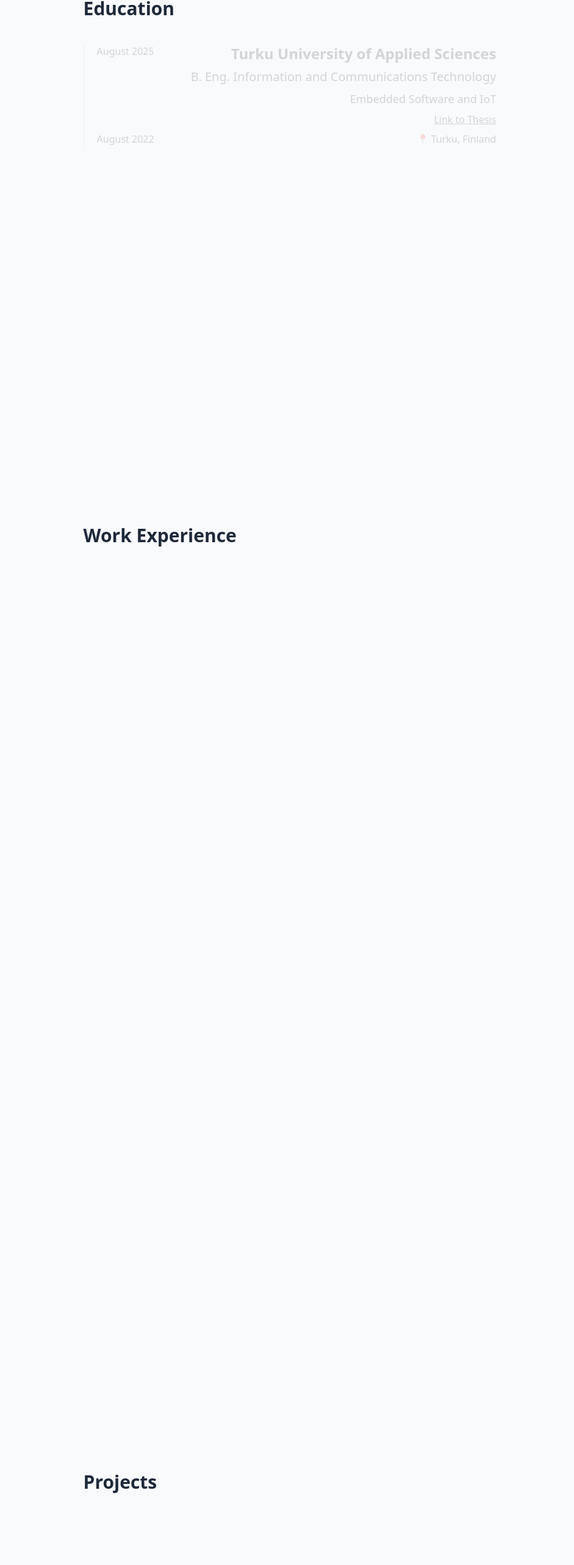
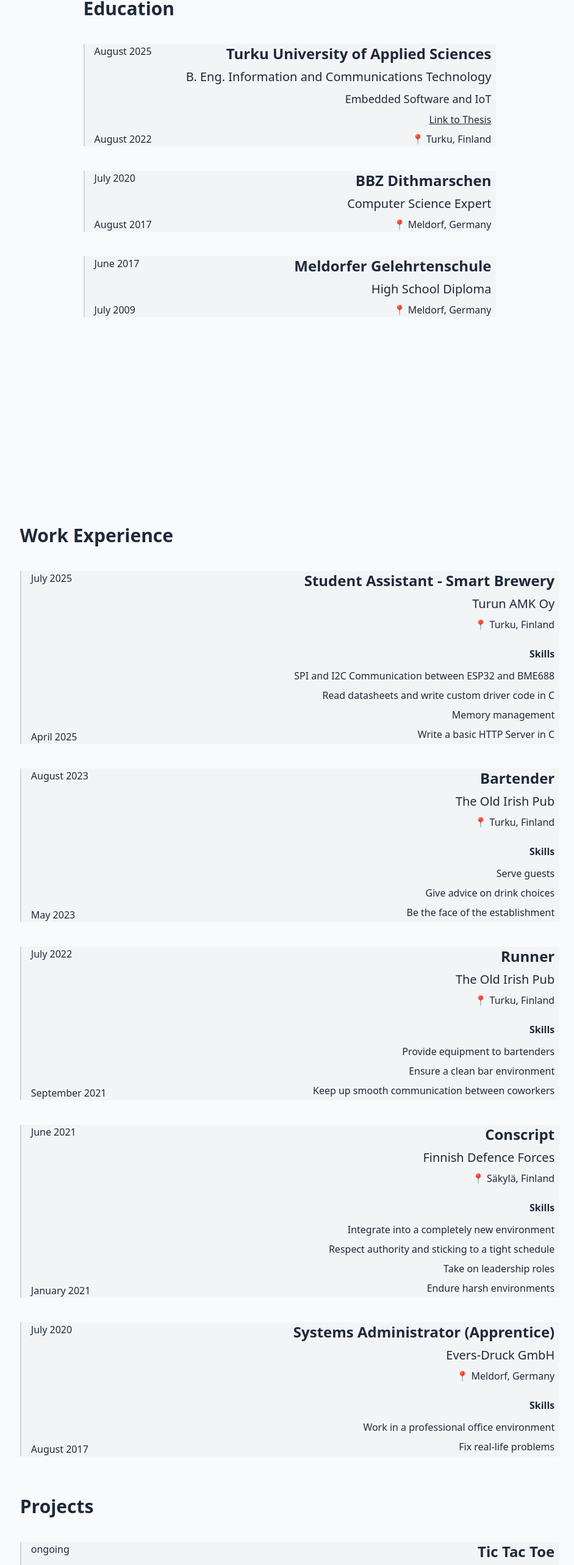
Before and after one commit to lassewolpmann/portfolio, a SvelteKit app: page / in a window 1280 px wide. Shown: the part 868-3434 px from the top of the page at 61% size, without its empty margins (165-1106 px from the left). Built offline with nearby package versions, Linux system fonts and the light colour scheme.

Commit message:
Added more projects and added background to timeline entries

```diff
--- a/src/lib/components/TimeLine.svelte
+++ b/src/lib/components/TimeLine.svelte
@@ -4,7 +4,7 @@
 		end: string
 	} = $props();
 </script>
-<div class="flex flex-col items-start justify-between border-l-2 border-solid border-l-gray-300 px-5 sm:text-nowrap">
+<div class="flex flex-col items-start justify-between border-l-2 border-solid border-l-gray-300 px-2 sm:px-4 sm:text-nowrap">
 	<span>{end}</span>
 	<span>{start}</span>
 </div>
--- a/src/lib/components/TimeLineEntry.svelte
+++ b/src/lib/components/TimeLineEntry.svelte
@@ -14,38 +14,18 @@
 	import TimeLine from '$lib/components/TimeLine.svelte';
 
 	let { name, description, subDescription, location, start, end, url, urlDescription, tasks }: Props = $props();
-
-	let timeLineEntryDiv: HTMLDivElement | undefined = $state();
-	let innerHeight: number = $state(0);
-	let lastScrollEvent: number = Date.now();
-
-	const handleScroll = () => {
-		if (!timeLineEntryDiv) return;
-
-		const eventTimestamp = Date.now();
-		if (eventTimestamp - lastScrollEvent < 100) return;	// Throttle event to every 100ms
-
-		lastScrollEvent = eventTimestamp;
-
-		const { y } = timeLineEntryDiv.getBoundingClientRect();
-		const distanceFromBottomOfScreen = (y - innerHeight) * -1;
-		const normalizedDistance = distanceFromBottomOfScreen / innerHeight;
-
-		timeLineEntryDiv.style.opacity = (normalizedDistance + 0.35).toString();
-	}
 </script>
 
-<svelte:window onscroll={handleScroll} bind:innerHeight={innerHeight}></svelte:window>
-<div class="flex flex-row items-stretch justify-between gap-2 sm:gap-10 transition-all" bind:this={timeLineEntryDiv}>
+<div class="flex flex-row items-stretch justify-between gap-2 sm:gap-10 transition-all bg-gray-100 dark:bg-gray-800 pr-2">
 	<TimeLine {start} {end} />
 
 	<section class="text-right flex flex-col gap-2">
 		<h2 class="text-xl sm:text-2xl font-semibold">{name}</h2>
-		<h3 class="text-lg sm:text-xl">{description}</h3>
-		<h4 class="text-base sm:text-lg">{subDescription}</h4>
+		{#if description}<h3 class="text-lg sm:text-xl">{description}</h3>{/if}
+		{#if subDescription}<h4 class="text-base sm:text-lg">{subDescription}</h4>{/if}
 
 		{#if url && urlDescription}
-			<p><a href={url} target="_blank" class="underline">{urlDescription}</a></p>
+			<a href={url} target="_blank" class="underline">{urlDescription}</a>
 		{/if}
 
 		{#if location}
@@ -53,7 +33,7 @@
 		{/if}
 
 		{#if tasks}
-			<h5 class="text-sm sm:text-base font-semibold">Skills</h5>
+			<h5 class="text-sm sm:text-base font-semibold pt-4">Skills</h5>
 			<ul>
 				{#each tasks as task (task)}
 					<li class="py-1">{task}</li>
--- a/src/routes/+page.svelte
+++ b/src/routes/+page.svelte
@@ -53,7 +53,7 @@
 		end="July 2025"
 		tasks={[
 			"SPI and I2C Communication between ESP32 and BME688",
-			"Read datasheets and write custom driver code in C/C++",
+			"Read datasheets and write custom driver code in C",
 			"Memory management",
 			"Write a basic HTTP Server in C"
 		]}
@@ -116,7 +116,8 @@
 	<h1 class="text-2xl sm:text-3xl font-bold">Projects</h1>
 
 	<TimeLineEntry
-		name="Tic Tac Toe in C"
+		name="Tic Tac Toe"
+		description="Testing my skills by creating a working version of Tic Tac Toe in C"
 		start="July 2025"
 		end="ongoing"
 		url="https://github.com/lassewolpmann/tic-tac-toe-c"
@@ -125,6 +126,32 @@
 			"Text Input Handling",
 			"CMake Build System",
 			"Working CPU Player (Minimax Algorithm)"
+		]}
+	/>
+
+	<TimeLineEntry
+		name="Better Föli"
+		description="Building an improved iOS native app for navigating Turku with Föli Buses"
+		start="November 2024"
+		end="December 2024"
+		url="https://github.com/lassewolpmann/better-foli"
+		urlDescription="GitHub repository"
+		tasks={[
+			"MapKit",
+			"SwiftData"
+		]}
+	/>
+
+	<TimeLineEntry
+		name="PlaylistSync"
+		description="Creating an easy way to sync playlists from Spotify to Apple Music"
+		start="May 2024"
+		end="June 2024"
+		url="https://github.com/lassewolpmann/PlaylistSync"
+		urlDescription="GitHub repository"
+		tasks={[
+			"OAuth Authorization Flows",
+			"Matching Algorithms"
 		]}
 	/>
 
@@ -142,11 +169,20 @@
 	/>
 
 	<TimeLineEntry
+		name="Geography Game"
+		description="Fun little guessing game for geography nerds"
+		start="September 2023"
+		end="September 2023"
+		url="https://geogame.lassewolpmann.com"
+		urlDescription="Link to game"
+	/>
+
+	<TimeLineEntry
 		name="formulacountdown.com"
 		start="October 2022"
 		end="ongoing"
 		url="https://formulacountdown.com"
-		urlDescription="GitHub repository"
+		urlDescription="Link to website"
 		tasks={[
 			"SvelteKit",
 			"TypeScript",
```
